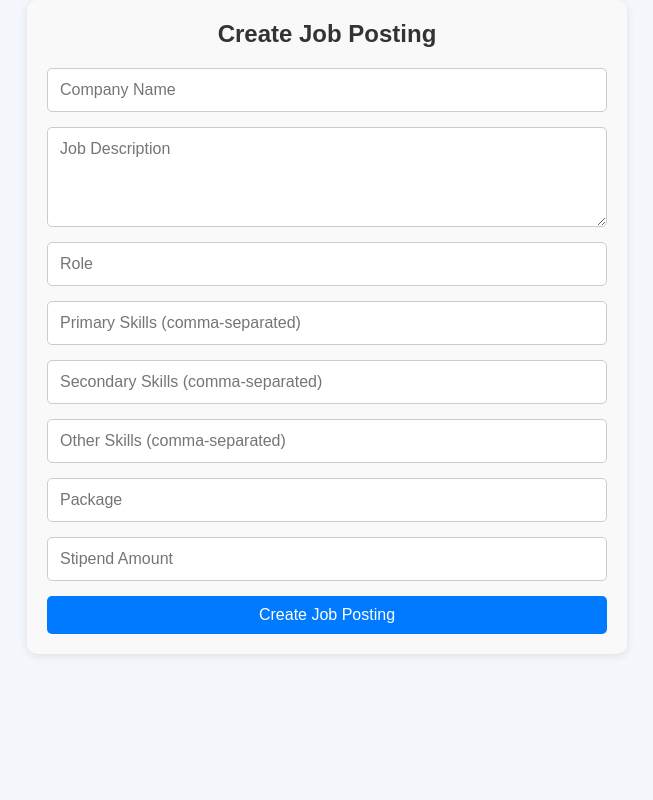
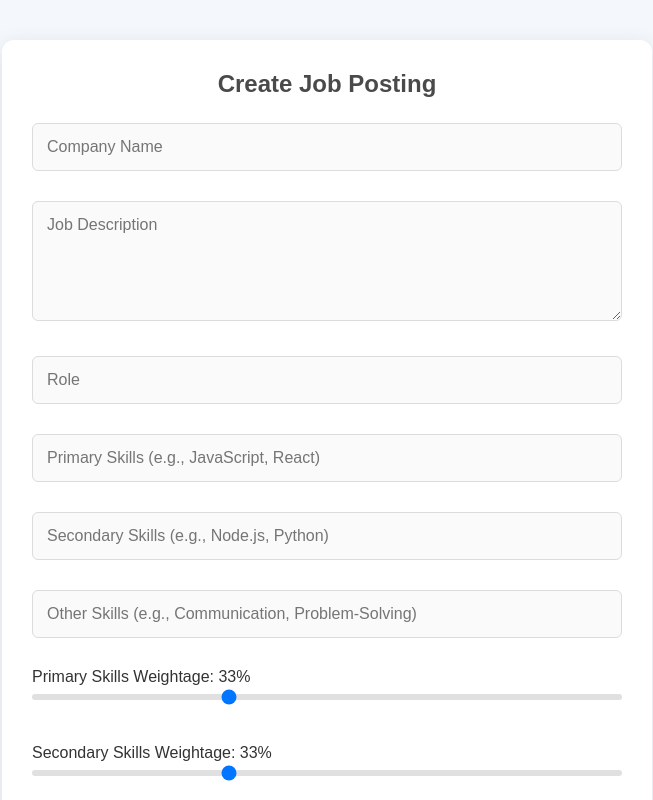
Before and after one commit to Shubhamadhav265/Resume-Parsing-App, a React (Create React App) app in the folder frontend/: page /job-posting in a window 1280 px wide. Shown: the top 800 px of the page, without its empty margins (313-966 px from the left). Built offline with nearby package versions, Linux system fonts and the light colour scheme.

Commit message:
job posting frontend with backend

```diff
--- a/frontend/src/components/JobPosting.jsx
+++ b/frontend/src/components/JobPosting.jsx
@@ -1,72 +1,104 @@
-import React, { useState } from 'react';
-import { useNavigate } from "react-router-dom"; // Import useNavigate
+import React, { useState } from "react";
+import { useNavigate } from "react-router-dom";
 
 function JobPosting() {
   const [formData, setFormData] = useState({
-    company_name: '',
-    job_description: '',
-    role: '',
-    primary_skills: '',
-    secondary_skills: '',
-    other_skills: '',
-    package: '',
-    stipend_amount: ''
+    company_name: "",
+    job_description: "",
+    role: "",
+    primary_skills_name: "",
+    secondary_skills_name: "",
+    other_skills_name: "",
+    pri_skills_wt: 33,
+    sec_skills_wt: 33,
+    oth_skills_wt: 34,
+    package: "",
+    stipend_amount: "",
   });
 
-  const [message, setMessage] = useState('');
-  const [error, setError] = useState('');
+  const [message, setMessage] = useState("");
+  const [error, setError] = useState("");
 
-  const navigate = useNavigate(); // Initialize useNavigate hook
+  const navigate = useNavigate();
+
+  const handleSliderChange = (event) => {
+    const { name, value } = event.target;
+    const newValue = parseInt(value, 10);
+
+    const total =
+      formData.pri_skills_wt +
+      formData.sec_skills_wt +
+      formData.oth_skills_wt;
+
+    const otherSliders = {
+      pri_skills_wt: ["sec_skills_wt", "oth_skills_wt"],
+      sec_skills_wt: ["pri_skills_wt", "oth_skills_wt"],
+      oth_skills_wt: ["pri_skills_wt", "sec_skills_wt"],
+    };
+
+    const [slider1, slider2] = otherSliders[name];
+    const otherTotal = formData[slider1] + formData[slider2];
+
+    if (total !== 100) {
+      const remainingPercentage = 100 - newValue;
+
+      const slider1NewValue = Math.round(
+        (formData[slider1] / otherTotal) * remainingPercentage
+      );
+      const slider2NewValue = 100 - (newValue + slider1NewValue);
+
+      setFormData((prevData) => ({
+        ...prevData,
+        [name]: newValue,
+        [slider1]: slider1NewValue,
+        [slider2]: slider2NewValue,
+      }));
+    } else {
+      setFormData((prevData) => ({
+        ...prevData,
+        [name]: newValue,
+      }));
+    }
+
+    setError("");
+  };
 
   const handleChange = (event) => {
     const { name, value } = event.target;
     setFormData((prevData) => ({
       ...prevData,
-      [name]: value
+      [name]: value,
     }));
-    setError(''); // Clear any previous errors
+    setError("");
   };
 
   const handleSubmit = async (event) => {
     event.preventDefault();
 
     try {
-      const response = await fetch('http://localhost:5000/job-posting', {
-        method: 'POST',
+      const response = await fetch("http://localhost:5000/job-posting", {
+        method: "POST",
         headers: {
-          'Content-Type': 'application/json',
+          "Content-Type": "application/json",
         },
-        credentials: 'include',
+        credentials: "include",
         body: JSON.stringify(formData),
       });
 
       if (!response.ok) {
         const errorMessage = await response.json();
-        throw new Error(errorMessage.message || 'Failed to create job posting.');
+        throw new Error(errorMessage.message || "Failed to create job posting.");
       }
 
       const data = await response.json();
       setMessage(data.message);
-      setFormData({
-        company_name: '',
-        job_description: '',
-        role: '',
-        primary_skills: '',
-        secondary_skills: '',
-        other_skills: '',
-        package: '',
-        stipend_amount: ''
-      }); // Reset form after successful submission
-
-      // Redirect to candidate login page after successful signup
       setTimeout(() => {
         navigate("/hr-dashboard");
-      }, 2000); // Delay redirection by 2 seconds to show success message
-
+      }, 2000);
     } catch (error) {
-      console.error('Error:', error);
+      console.error("Error:", error);
       setError(error.message);
-      setMessage(''); // Clear message if there was an error
+      setMessage("");
     }
   };
 
@@ -100,38 +132,78 @@ function JobPosting() {
           style={styles.input}
           required
         />
+
+        {/* Text Inputs for Skills */}
         <input
           type="text"
-          name="primary_skills"
-          value={formData.primary_skills}
+          name="primary_skills_name"
+          value={formData.primary_skills_name}
           onChange={handleChange}
-          placeholder="Primary Skills (comma-separated)"
+          placeholder="Primary Skills (e.g., JavaScript, React)"
           style={styles.input}
           required
         />
         <input
           type="text"
-          name="secondary_skills"
-          value={formData.secondary_skills}
+          name="secondary_skills_name"
+          value={formData.secondary_skills_name}
           onChange={handleChange}
-          placeholder="Secondary Skills (comma-separated)"
+          placeholder="Secondary Skills (e.g., Node.js, Python)"
           style={styles.input}
-          required
         />
         <input
           type="text"
-          name="other_skills"
-          value={formData.other_skills}
+          name="other_skills_name"
+          value={formData.other_skills_name}
           onChange={handleChange}
-          placeholder="Other Skills (comma-separated)"
+          placeholder="Other Skills (e.g., Communication, Problem-Solving)"
           style={styles.input}
         />
+
+        {/* Sliders for Weightages */}
+        <div style={styles.sliderContainer}>
+          <label>Primary Skills Weightage: {formData.pri_skills_wt}%</label>
+          <input
+            type="range"
+            name="pri_skills_wt"
+            min="0"
+            max="100"
+            value={formData.pri_skills_wt}
+            onChange={handleSliderChange}
+            style={styles.slider}
+          />
+        </div>
+        <div style={styles.sliderContainer}>
+          <label>Secondary Skills Weightage: {formData.sec_skills_wt}%</label>
+          <input
+            type="range"
+            name="sec_skills_wt"
+            min="0"
+            max="100"
+            value={formData.sec_skills_wt}
+            onChange={handleSliderChange}
+            style={styles.slider}
+          />
+        </div>
+        <div style={styles.sliderContainer}>
+          <label>Other Skills Weightage: {formData.oth_skills_wt}%</label>
+          <input
+            type="range"
+            name="oth_skills_wt"
+            min="0"
+            max="100"
+            value={formData.oth_skills_wt}
+            onChange={handleSliderChange}
+            style={styles.slider}
+          />
+        </div>
+
         <input
           type="text"
           name="package"
           value={formData.package}
           onChange={handleChange}
-          placeholder="Package"
+          placeholder="Package in LPA"
           style={styles.input}
           required
         />
@@ -140,11 +212,13 @@ function JobPosting() {
           name="stipend_amount"
           value={formData.stipend_amount}
           onChange={handleChange}
-          placeholder="Stipend Amount"
+          placeholder="Stipend Amount (for interns)"
           style={styles.input}
-          required
         />
-        <button type="submit" style={styles.button}>Create Job Posting</button>
+
+        <button type="submit" style={styles.button}>
+          Create Job Posting
+        </button>
       </form>
       {message && <div style={styles.successMessage}>{message}</div>}
       {error && <div style={styles.errorMessage}>Error: {error}</div>}
@@ -152,63 +226,132 @@ function JobPosting() {
   );
 }
 
-// CSS Styles as a JavaScript object
+
+
+
+
+
+// Add the same `styles` object from before for styling, but enhance toggle buttons' appearance.
+
+
+
+
 const styles = {
   container: {
-    maxWidth: '600px',
-    margin: '0 auto',
-    padding: '20px',
-    backgroundColor: '#f9f9f9',
-    boxShadow: '0 2px 10px rgba(0, 0, 0, 0.1)',
-    borderRadius: '10px'
+    maxWidth: '650px',
+    margin: '40px auto',
+    padding: '30px',
+    backgroundColor: '#ffffff',
+    boxShadow: '0 4px 20px rgba(0, 0, 0, 0.1)',
+    borderRadius: '12px',
+    fontFamily: "'Roboto', sans-serif"
   },
   heading: {
     textAlign: 'center',
-    color: '#333',
-    marginBottom: '20px'
+    color: '#4A4A4A',
+    fontSize: '24px',
+    fontWeight: 'bold',
+    marginBottom: '25px'
   },
   form: {
     display: 'flex',
-    flexDirection: 'column'
+    flexDirection: 'column',
+    gap: '20px'
   },
   input: {
     width: '100%',
-    padding: '12px',
-    marginBottom: '15px',
-    border: '1px solid #ccc',
-    borderRadius: '5px',
-    fontSize: '16px'
+    padding: '14px',
+    marginBottom: '10px',
+    border: '1px solid #dcdcdc',
+    borderRadius: '6px',
+    fontSize: '16px',
+    backgroundColor: '#FAFAFA',
+    transition: 'border-color 0.3s',
+    outline: 'none',
+    ':focus': {
+      borderColor: '#007BFF',
+    },
   },
   textarea: {
     width: '100%',
-    padding: '12px',
+    padding: '14px',
     marginBottom: '15px',
-    border: '1px solid #ccc',
+    border: '1px solid #dcdcdc',
+    borderRadius: '6px',
+    fontSize: '16px',
+    backgroundColor: '#FAFAFA',
+    minHeight: '120px',
+    resize: 'vertical',
+    transition: 'border-color 0.3s',
+    outline: 'none',
+    ':focus': {
+      borderColor: '#007BFF',
+    },
+  },
+  sliderContainer: {
+    marginBottom: '20px',
+    textAlign: 'left',
+  },
+  slider: {
+    width: '100%',
+    appearance: 'none',
+    height: '6px',
+    background: '#e0e0e0',
+    outline: 'none',
     borderRadius: '5px',
+    transition: 'background-color 0.3s',
+    cursor: 'pointer',
+    '::-webkit-slider-thumb': {
+      appearance: 'none',
+      width: '16px',
+      height: '16px',
+      borderRadius: '50%',
+      background: '#007BFF',
+      cursor: 'pointer',
+    },
+  },
+  toggleRow: {
+    display: 'flex',
+    justifyContent: 'space-between',
+    alignItems: 'center',
+    padding: '10px 0',
+    borderBottom: '1px solid #f0f0f0'
+  },
+  toggleLabel: {
     fontSize: '16px',
-    minHeight: '100px',
-    resize: 'vertical'
+    fontWeight: '500',
+    color: '#4A4A4A',
   },
   button: {
-    padding: '10px 20px',
+    padding: '12px 20px',
     backgroundColor: '#007BFF',
-    color: 'white',
-    fontSize: '16px',
+    color: '#FFFFFF',
+    fontSize: '18px',
+    fontWeight: 'bold',
     border: 'none',
-    borderRadius: '5px',
+    borderRadius: '6px',
     cursor: 'pointer',
-    transition: 'background-color 0.3s ease'
+    textAlign: 'center',
+    transition: 'background-color 0.3s ease',
+    ':hover': {
+      backgroundColor: '#0056b3',
+    },
   },
   successMessage: {
-    color: 'green',
+    color: '#28A745',
+    fontSize: '16px',
+    fontWeight: '500',
     marginTop: '20px',
-    textAlign: 'center'
+    textAlign: 'center',
   },
   errorMessage: {
-    color: 'red',
+    color: '#DC3545',
+    fontSize: '16px',
+    fontWeight: '500',
     marginTop: '20px',
-    textAlign: 'center'
+    textAlign: 'center',
   }
 };
 
+
 export default JobPosting;
--- a/frontend/src/components/studentRankings.jsx
+++ b/frontend/src/components/studentRankings.jsx
@@ -55,6 +55,7 @@ const StudentRankings = () => {
       console.error("Error during shortlisting:", error);
       setError("Error while shortlisting students.");
     }
+    window.location.reload();
   };
 
   return (
@@ -81,7 +82,10 @@ const StudentRankings = () => {
             </thead>
             <tbody>
               {students.map((student, index) => (
-                <tr key={student.sr_no} className={index % 2 === 0 ? "even-row" : ""}>
+                <tr
+                  key={student.sr_no}
+                  className={index % 2 === 0 ? "even-row" : ""}
+                >
                   <td>{student.sr_no}</td>
                   <td>{student.full_name}</td>
                   <td>{student.college_name}</td>
@@ -113,7 +117,9 @@ const StudentRankings = () => {
               <button
                 onClick={handleShortlist}
                 className="shortlist-button"
-                disabled={numCandidates === 0 || numCandidates > students.length}
+                disabled={
+                  numCandidates === 0 || numCandidates > students.length
+                }
               >
                 Shortlist
               </button>
```
Also changed, not shown: 2 other files (tests, documents, lock files or other folders).
